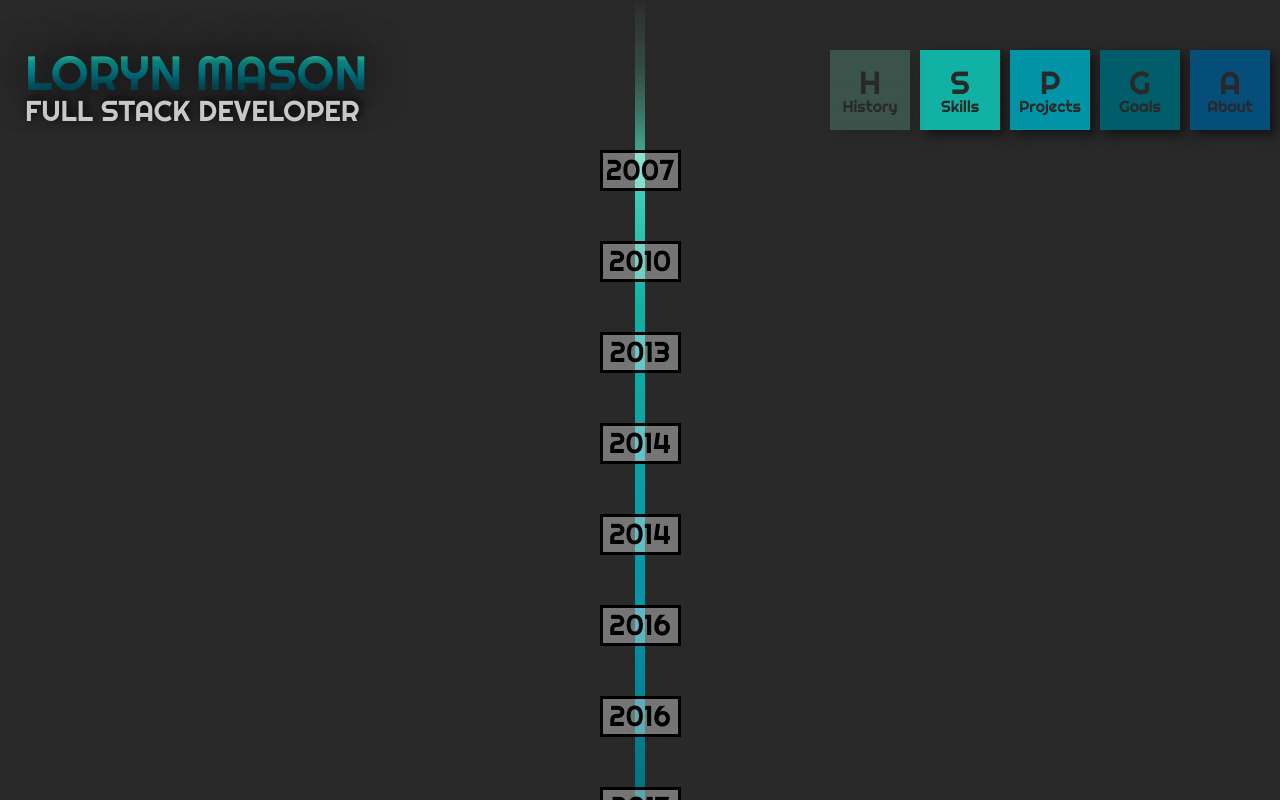
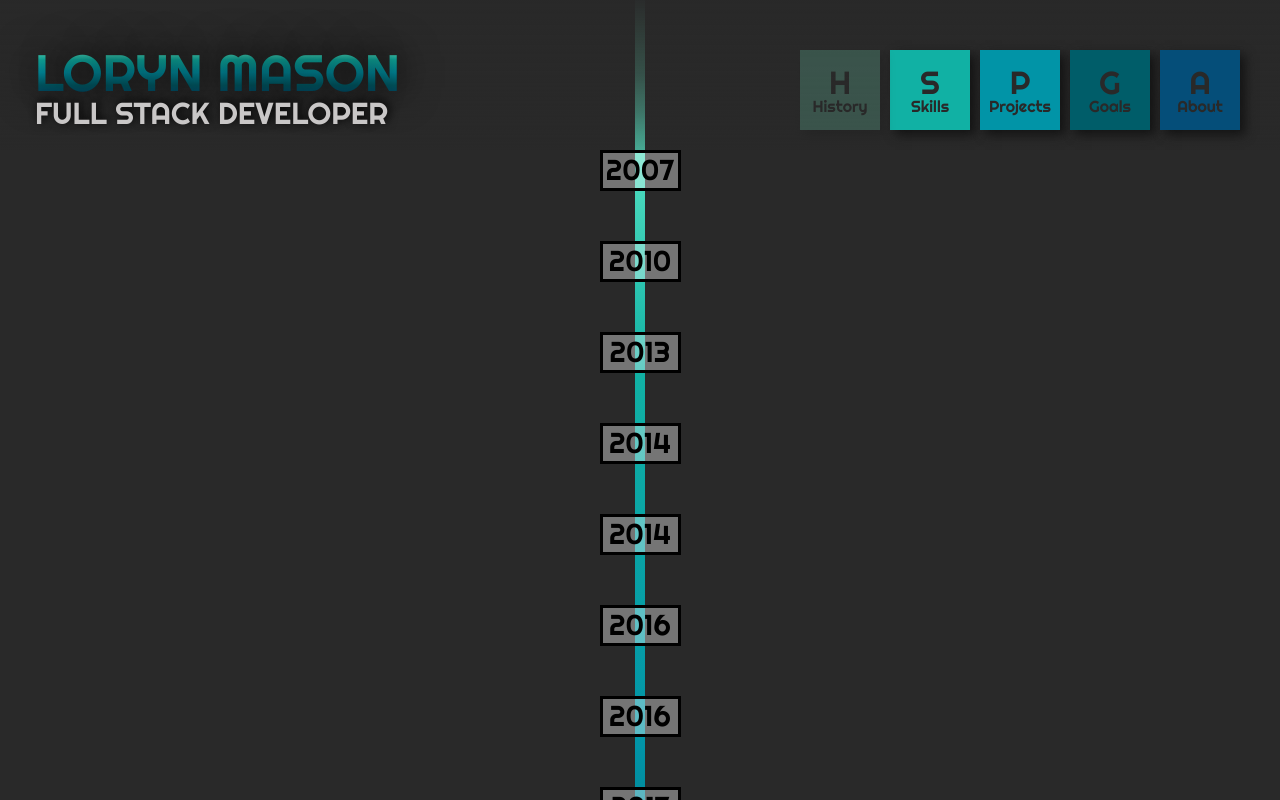
Before and after one commit to lorynmason/resume-site, a React (Create React App) app: page /history in a window 1280 px wide. Shown: the top 800 px of the page. Built offline with nearby package versions, Linux system fonts and the light colour scheme.

Commit message:
Add link to title for home page, add hover effects

```diff
--- a/src/Header/Header.js
+++ b/src/Header/Header.js
@@ -1,12 +1,14 @@
 import React from 'react';
-import { NavLink } from 'react-router-dom'
+import { NavLink, Link } from 'react-router-dom'
 
 export const Header = () => {
   return (
     <header>
       <div className="header-name">
-        <h1>LORYN MASON</h1>
-        <h3>FULL STACK DEVELOPER</h3>
+        <Link to="/" id='title'>
+          <h1>LORYN MASON</h1>
+          <h3>FULL STACK DEVELOPER</h3>
+        </Link>
       </div>
       <nav className='header-nav'>
       <NavLink to='/history'>
--- a/src/styles/_Header.scss
+++ b/src/styles/_Header.scss
@@ -10,13 +10,23 @@ header {
    rgba(41, 41, 41, 0.6),
    rgba(41, 41, 41, 0.3));
   width: 100%;
-  @include title(3rem, 1.8rem, -1px -1px 40px #000, 2px -2px 10px #000 );
+  @include title(3.2rem, 1.9rem, -1px -1px 40px #000, 2px -2px 10px #000 );
+  #title:hover {
+    h1 {
+      font-size: 3.5em;
+      transition: all ease .5s;
+    }
+    h3 {
+      font-size: 2.1em;
+      transition: all ease .5s;
+    }
+  }
   .header-name {
-    margin: 25px 0 0 25px;
+    margin: 25px 0 0 35px;
   }
   .header-nav {
     @include flexin;
-    margin: 30px 0 0 50px;
+    margin: 30px 30px 0 0;
     .nav-block {
       height: 80px;
       width: 80px;
@@ -34,19 +44,7 @@ header {
       animation: none;
       transform: none;
     }
-    .block2 {
-      margin-left: 0px;
-      animation: none;
-    }
-    .block3 {
-      margin-left: 0px;
-      animation: none;
-    }
-    .block4 {
-      margin-left: 0px;
-      animation: none;
-    }
-    .block5 {
+    .block2, .block3, .block4, .block5 {
       margin-left: 0px;
       animation: none;
     }
--- a/src/styles/_Timeline.scss
+++ b/src/styles/_Timeline.scss
@@ -57,4 +57,7 @@
   .marker:first-child {
     margin-top: 150px;
   }
+  .marker:last-child {
+    margin-bottom: 300px;
+  }
 }
```
